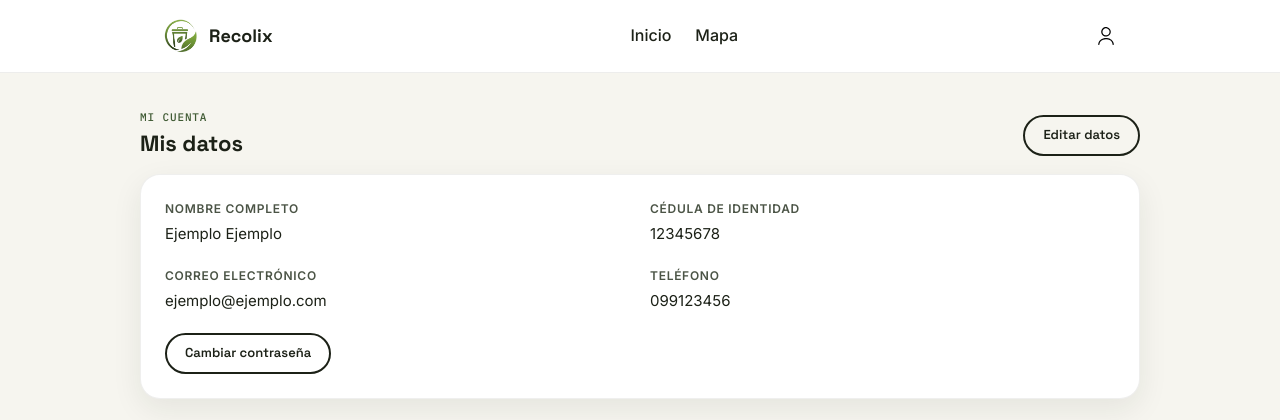
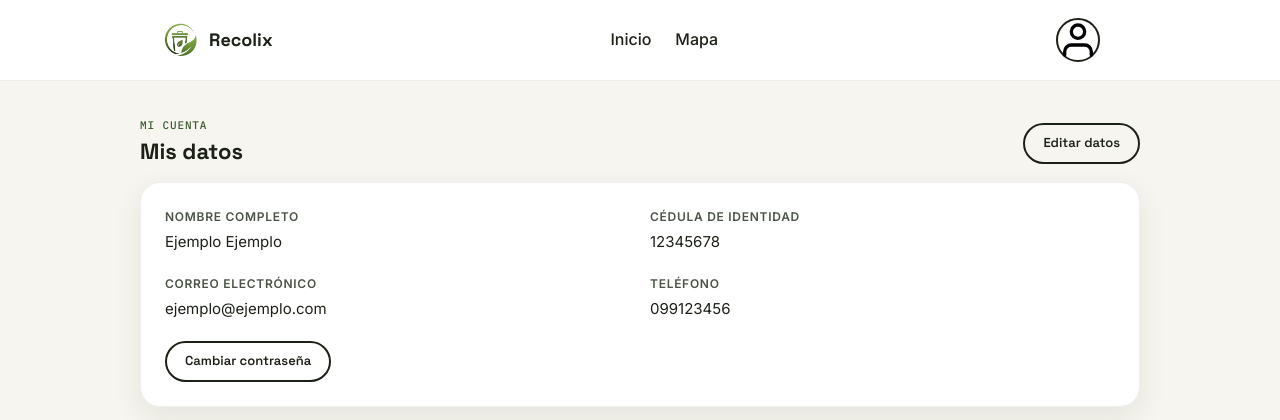
Before and after one commit to Celeris-SAS/Recolix, a PHP site: page /Vista/index_vecino.html in a window 1280 px wide. Shown: the top 420 px of the page. Run offline with PHP 8.4, Linux system fonts and the light colour scheme.

Commit message:
cambios svg

```diff
--- a/API_Usuarios/Vista/index_vecino.html
+++ b/API_Usuarios/Vista/index_vecino.html
@@ -29,11 +29,19 @@
                 </ul>
             </nav>
 
-            <div class="header-actions">
-                <a href="perfil.html" class="btn-user nav-user-icon" aria-label="Perfil">
-                    <img src="user.svg" alt="" width="20" height="20">
-                </a> <button class="hamburger" id="hamburgerBtn" aria-label="Abrir menú"
-                    aria-expanded="false">☰</button>
+
+            <div class="nav-right">
+                <a href="/recolix/API_Usuarios/Vista/perfil.html" class="btn-user" title="Perfil de usuario">
+                    <svg width="40" height="40" viewBox="0 0 24 24" fill="none" stroke="black" stroke-width="2"
+                        stroke-linecap="round" stroke-linejoin="round">
+                        <path d="M20 21v-2a4 4 0 0 0-4-4H8a4 4 0 0 0-4 4v2" />
+                        <circle cx="12" cy="7" r="4" />
+                    </svg>
+                </a>
+                <button class="nav-hamburger" id="navHamburger" onclick="toggleMobileMenu()" aria-label="Menú">
+                    <span></span><span></span><span></span>
+                </button>
+
             </div>
         </div>
     </header>
--- a/API_Usuarios/Vista/styles_vecino.css
+++ b/API_Usuarios/Vista/styles_vecino.css
@@ -264,26 +264,34 @@ h3 {
     }
 }
 
+.nav-right {
+    display: flex;
+    align-items: center;
+    gap: 16px;
+}
+
 .btn-user {
     display: flex;
+    justify-content: center;
     align-items: center;
-    justify-content: center;
-    width: 38px;
-    height: 38px;
-    border: 1.5px solid var(--text);
+    width: 44px;
+    height: 44px;
+    border: 2px solid var(--ink);
     border-radius: 50%;
-    transition: background 0.2s;
+    padding: 0;
+}
+
+.nav-user-icon {
+    width: 24px;
+    height: 24px;
+    stroke: var(--ink);
+    display: block;
 }
 
 .btn-user:hover {
-    background: var(--bg2);
+    background: var(--paper-dim);
 }
 
-.nav-user-icon {
-    width: 20px;
-    height: 20px;
-    display: block;
-}
 
 .hamburger {
     display: none;
@@ -323,6 +331,7 @@ h3 {
         font-size: 20px;
     }
 }
+
 /* Layout principal */
 .dash-main {
     padding: 36px 0 64px;
```
Also changed, not shown: API_Usuarios/Vista/user.svg. Lines whose indentation alone changed are shown as unchanged.
